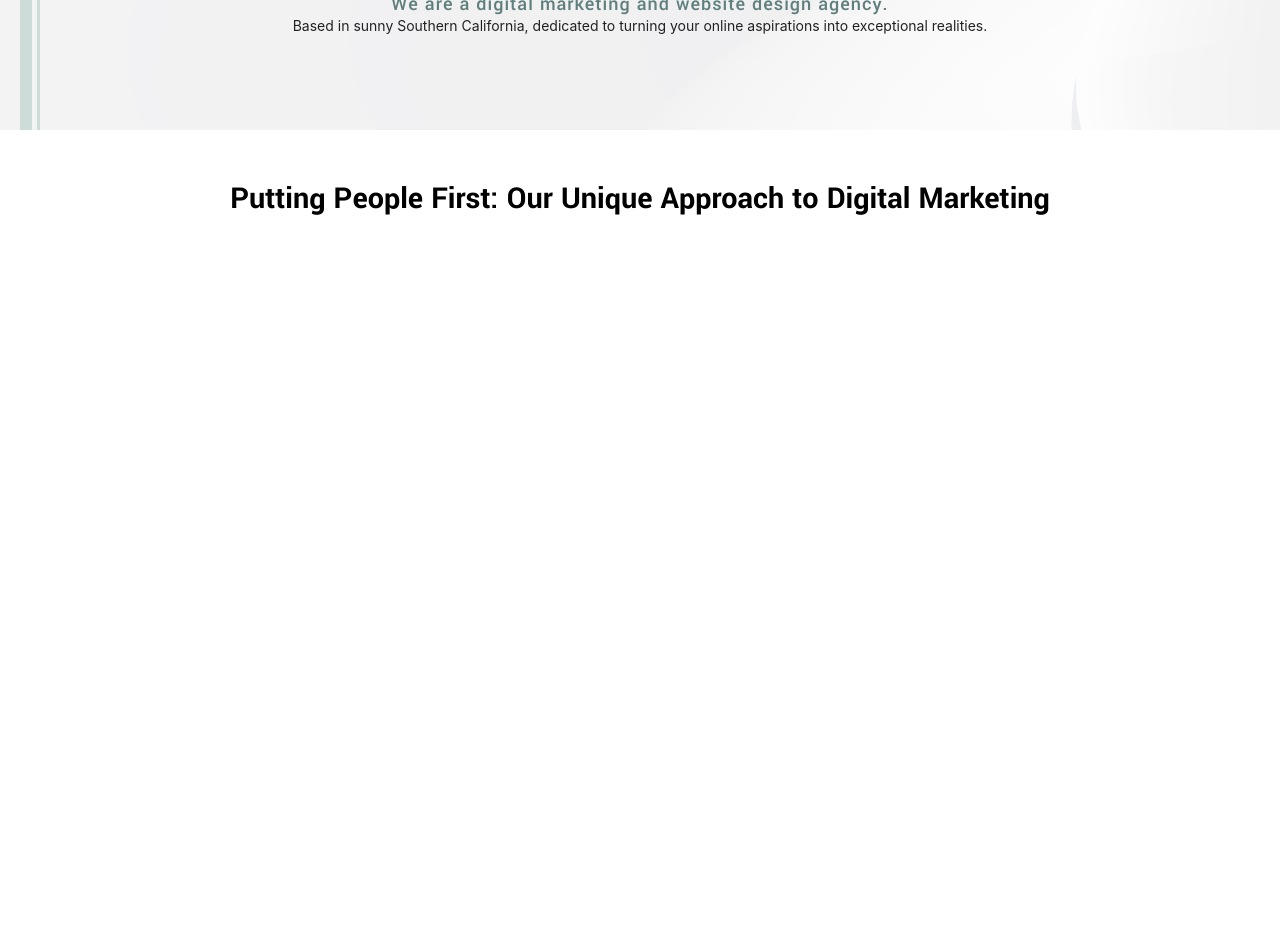
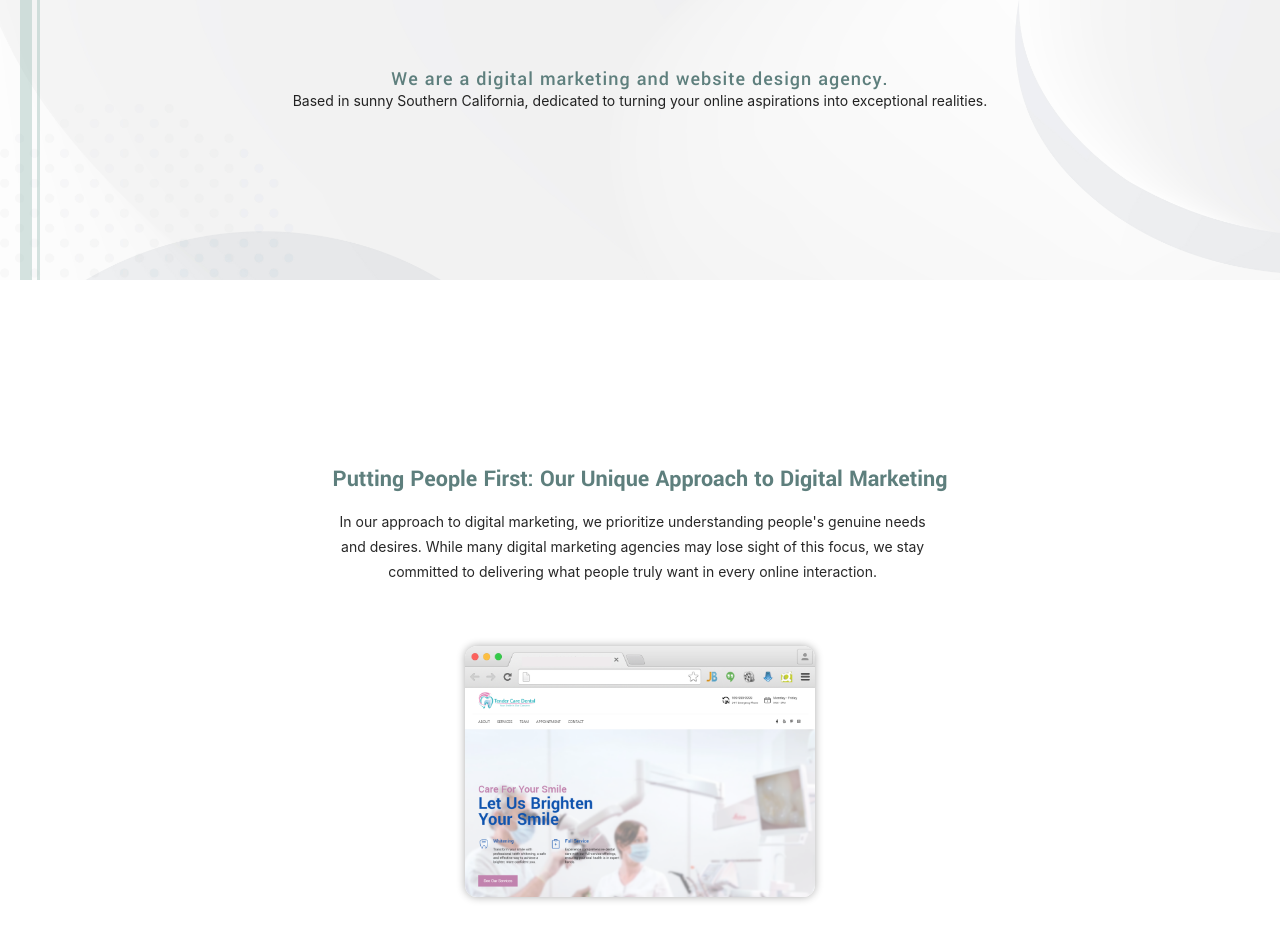
Before and after one commit to chernandez148/creative_collective, a React (Create React App) app in the folder client/: page / in a window 1280 px wide. Shown: the part 520-1460 px from the top of the page. Before the commit the page ends 800 px from the top, so only its background shows below. Built offline with nearby package versions, Linux system fonts and the light colour scheme.

Commit message:
added our work section

```diff
--- a/client/src/components/Home/Hero/styles.css
+++ b/client/src/components/Home/Hero/styles.css
@@ -1,6 +1,6 @@
 .Hero {
     width: 100%;
-    padding: 6rem;
+    height: 100svh;
     background-image: url('../../../assets/hero-bg9.jpg');
     background-size: cover;
     background-repeat: no-repeat;
--- a/client/src/components/Home/OurWork/OurWork.js
+++ b/client/src/components/Home/OurWork/OurWork.js
@@ -1,10 +1,25 @@
 import React from "react";
+import website1 from "../../../assets/website-1.png";
 import "./styles.css";
 
 function OurWork() {
   return (
     <div className="OurWork">
-      <h1>Putting People First: Our Unique Approach to Digital Marketing</h1>
+      <div className="our-work-wrapper">
+        <div className="our-work-title">
+          <h1>
+            Putting People First: Our Unique Approach to Digital Marketing
+          </h1>
+          <p>
+            In our approach to digital marketing, we prioritize understanding
+            people's genuine needs and desires. While many digital marketing
+            agencies may lose sight of this focus, we stay committed to
+            delivering what people truly want in every online interaction.
+          </p>
+        </div>
+
+        <img src={website1} />
+      </div>
     </div>
   );
 }
--- a/client/src/components/Home/OurWork/styles.css
+++ b/client/src/components/Home/OurWork/styles.css
@@ -1,3 +1,51 @@
 .OurWork {
-    padding: 3rem;
+    width: 100%;
+    height: 100svh;
+    display: flex;
+    flex-direction: column;
+    justify-content: center;
+    align-items: center;
 }
+
+.our-work-wrapper {
+    margin: 0 3rem;
+    display: flex;
+    flex-direction: column;
+    align-items: center;
+}
+
+.our-work-title {
+    margin-bottom: 3rem;
+}
+
+.OurWork h1 {
+    font-size: 24px;
+    text-align: center;
+    color: #5e7f7d;
+}
+
+.OurWork p {
+    width: 600px;
+    font-size: 14px;
+    text-align: center;
+    color: #272727;
+    line-height: 25px;
+}
+
+.OurWork img {
+    box-shadow: 0 0 8px #00000054;
+    border-radius: 12px;
+    width: 350px;
+}
+
+@media(max-width: 630px) {
+    .OurWork p {
+        width: 100%;
+    }
+}
+
+@media(max-width: 400px) {
+    .our-work-wrapper {
+        margin: 0 1.5rem;
+    }
+}
```
Also changed, not shown: client/src/assets/website-1.png.
